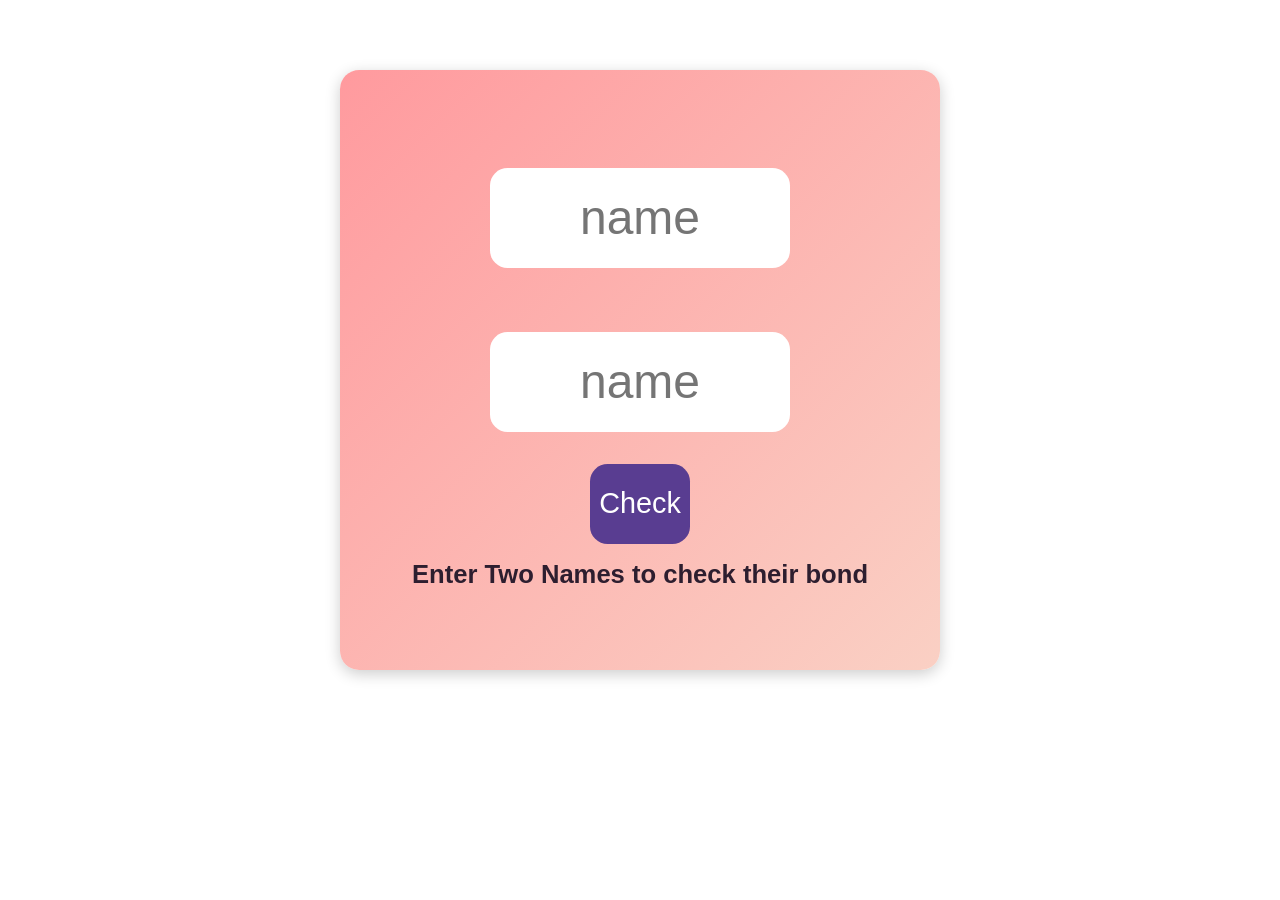
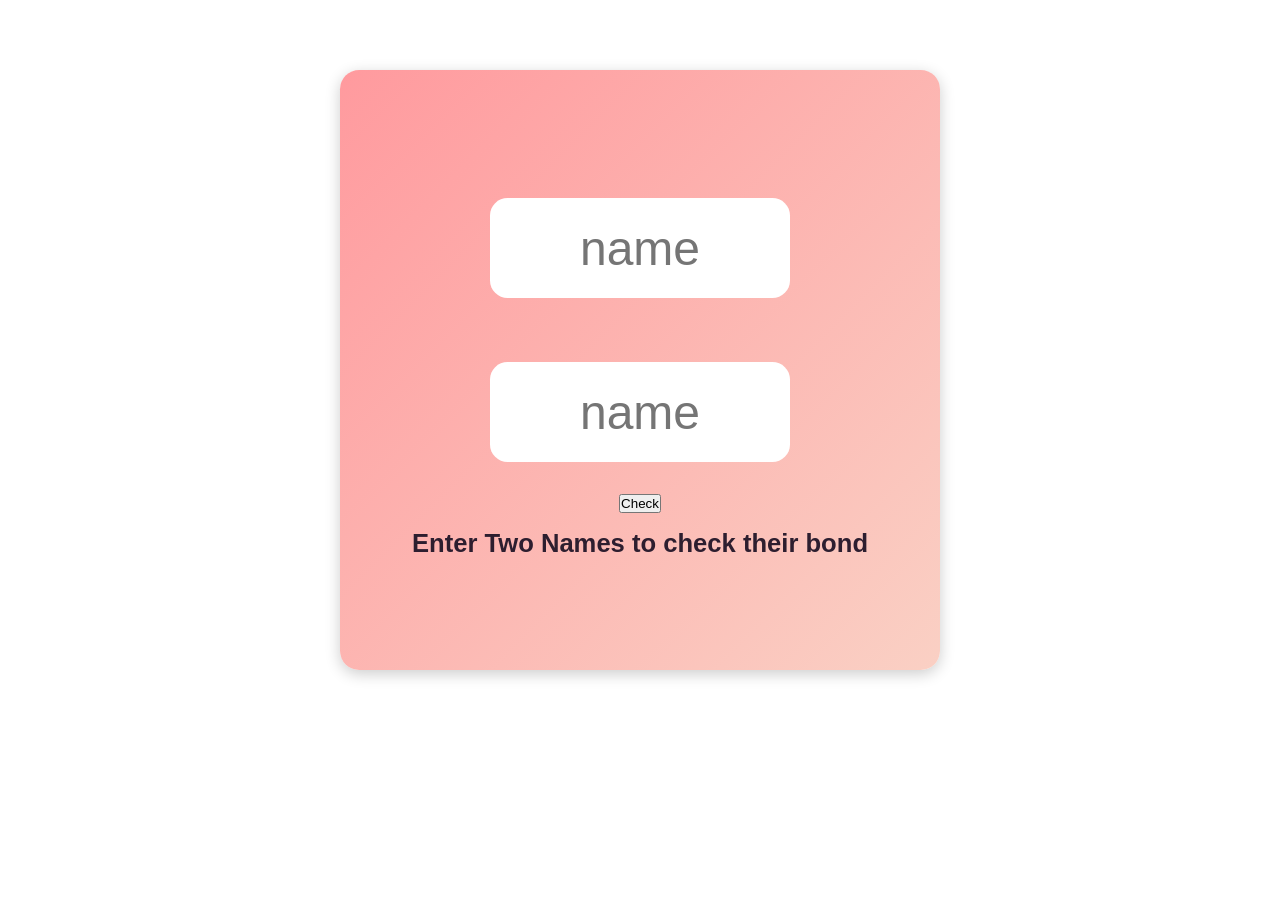

added dark mode feature

--- a/calc.css
+++ b/calc.css
@@ -7,7 +7,17 @@ body{
     display: flex;
     justify-content: center;
     align-items: center;
+    flex-direction: column;
     font-family: 'Poppins', sans-serif;
+}
+#mode{
+    height: 3rem;
+    width: 3rem;
+    font-size: 1rem;
+    background-color:#ff9a9e;
+    padding:0.1rem;
+    border: none;
+    border-radius: 12px;
 }
 .container{
     margin-top: 70px;
@@ -34,7 +44,7 @@ body{
     color: rgb(193, 27, 77);
 }
 
-button{
+#check{
     height: 80px;
     width: 100px;
     border:none;
@@ -48,7 +58,7 @@ button{
     transition: 0.3s;
 }
 
-button:hover{
+#check:hover{
     background-color: rgb(59, 40, 111);
     transform: scale(1.05);
     cursor: pointer;
